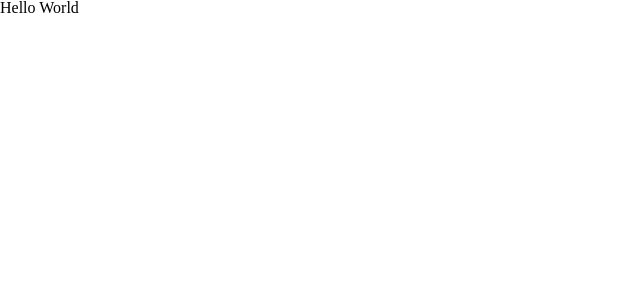
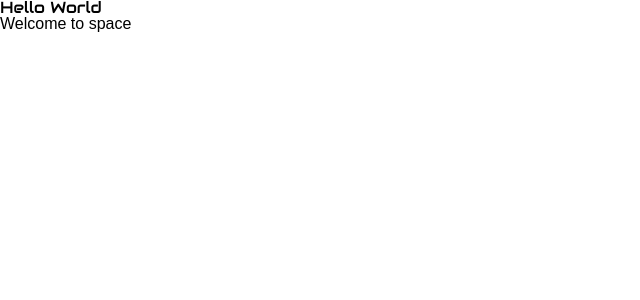
Before and after one commit to kianeblackman/spice-riches, a React (Vite) app: page / in a window 1280 px wide. Shown: the top 300 px of the page, without its empty margins (0-640 px from the left). Built offline with nearby package versions, Linux system fonts and the light colour scheme.

Commit message:
audiowide and quicksand fonts imported and rendering

```diff
--- a/src/App.jsx
+++ b/src/App.jsx
@@ -2,8 +2,9 @@ import "./styles/main.scss"
 
 export default function App() {
   return (
-    <>
-      <h1>Hello World</h1>
-    </>
+    <div id="app" className="app-wrapper">
+      <h1 className="heading">Hello World</h1>
+      <p className="paragraph">Welcome to space</p>
+    </div>
   )
 }
--- a/src/styles/base/_fonts.scss
+++ b/src/styles/base/_fonts.scss
@@ -0,0 +1,25 @@
+/*
+
+@license
+
+Font Family: Audiowide
+Designed by: Astigmatic
+URL: https://fonts.google.com/specimen/Audiowide
+
+*/
+
+@import url('https://fonts.googleapis.com/css2?family=Audiowide&display=swap');
+$font-audiowide: 'Audiowide', cursive;
+
+/*
+
+Font Family: Quicksand
+Designed by: Andrew Paglinawan
+URL: https://fonts.google.com/specimen/Quicksand
+
+Weight Variations: 300, 400, 500, 600, 700
+
+*/
+
+@import url('https://fonts.googleapis.com/css2?family=Quicksand:wght@300..700&display=swap');
+$font-quicksand: 'Quicksand', sans-serif;
--- /dev/null
+++ b/src/styles/base/_global.scss
@@ -0,0 +1,13 @@
+@use "./fonts" as fonts;
+
+body {
+  font-family: Arial, Helvetica, sans-serif;
+}
+
+.heading {
+  font-family: fonts.$font-audiowide, Arial, Helvetica, sans-serif;
+}
+
+.body-text {
+  font-family: fonts.$font-quicksand, Arial, Helvetica, sans-serif;
+}
--- a/src/styles/base/_index.scss
+++ b/src/styles/base/_index.scss
@@ -1 +1,4 @@
 @forward "reset";
+@forward "typography";
+@forward "fonts";
+@forward "global";
```
